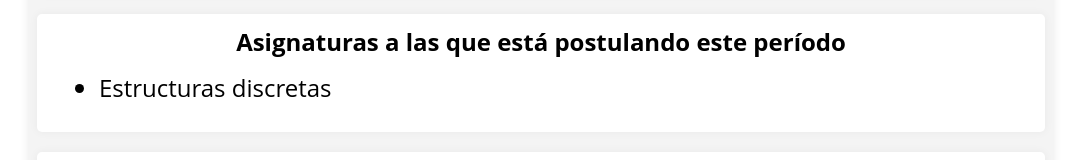
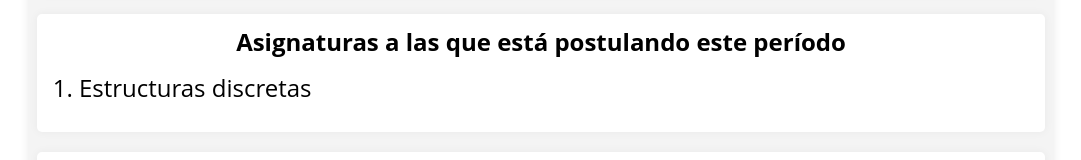
Before and after one commit to Waffle631/Proyecto_DIU, a React (Vite) app: page /profile-Jose in a window 1280 px wide. Shown: the part 546-706 px from the top of the page, without its empty margins (99-1180 px from the left). Built offline with nearby package versions, Linux system fonts and the light colour scheme; the HTML template or start-up script is replaced by a standard one.

Commit message:
small change

```diff
--- a/src/App.css
+++ b/src/App.css
@@ -445,6 +445,10 @@ html, body {
   text-align: left;
 }
 
+.courses ol, .current-courses ol {
+    text-align: left;
+  }
+
 .profile-actions {
   display: flex;
   justify-content: space-between;
--- a/src/components/profile_data.jsx
+++ b/src/components/profile_data.jsx
@@ -13,7 +13,7 @@ export const anaMariaData = {
     experience: 2,
     picture: ProfilePicAna,
     motivation: "Debería ser ayudante de este ramo porque tengo un sólido dominio del tema y la capacidad para facilitar el aprendizaje de mis compañeros",
-    applyingCourses: ["Estructuras discretas"],
+    applyingCourses: ["Estucturas de Datos","Estructuras discretas"],
     currentCourses: ["Herramientas generales", "Herramientas para Ayudantes De Aula"]
 };
 
--- a/src/pages/profile.jsx
+++ b/src/pages/profile.jsx
@@ -38,9 +38,9 @@ export const ProfilePage = ({name, picture, average, experience, motivation, app
                     <div className='row'>
                         <div className='col courses'>
                             <label>Asignaturas a las que está postulando este período</label>
-                            <ul>
+                            <ol>
                                 {applyingCourses.map((course, index) => <li key={index}>{course}</li>)}
-                            </ul>
+                            </ol>
                         </div>
                     </div>
 
```
